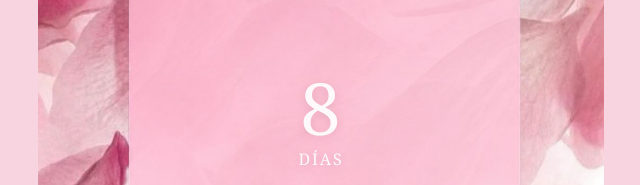
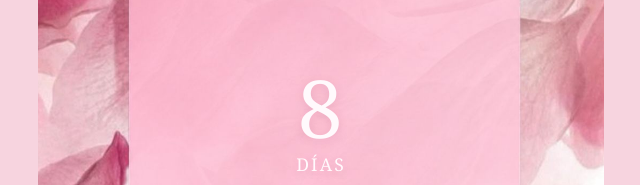
Before and after one commit to diegorobacu-create/mis-xv-camila, a plain HTML site: page countdown/index.html in a window 1280 px wide. Shown: the part 345-530 px from the top of the page, 319-959 px from the left. Drawn offline with Linux system fonts and the light colour scheme.

Commit message:
Aumentar dos puntos la tipografia superior

```diff
--- a/countdown/index.html
+++ b/countdown/index.html
@@ -61,7 +61,7 @@
 
     .days-unit strong {
       display: block;
-      font-size: clamp(2.8rem, 10.5vw, 4.5rem);
+      font-size: clamp(3rem, 11vw, 5rem);
       line-height: .92;
       font-weight: 400;
       letter-spacing: .02em;
@@ -80,7 +80,7 @@
 
     .days-unit span {
       margin-top: .5rem;
-      font-size: clamp(.7rem, 2.7vw, 1rem);
+      font-size: clamp(.78rem, 3vw, 1.1rem);
     }
 
     .time-row {
```
